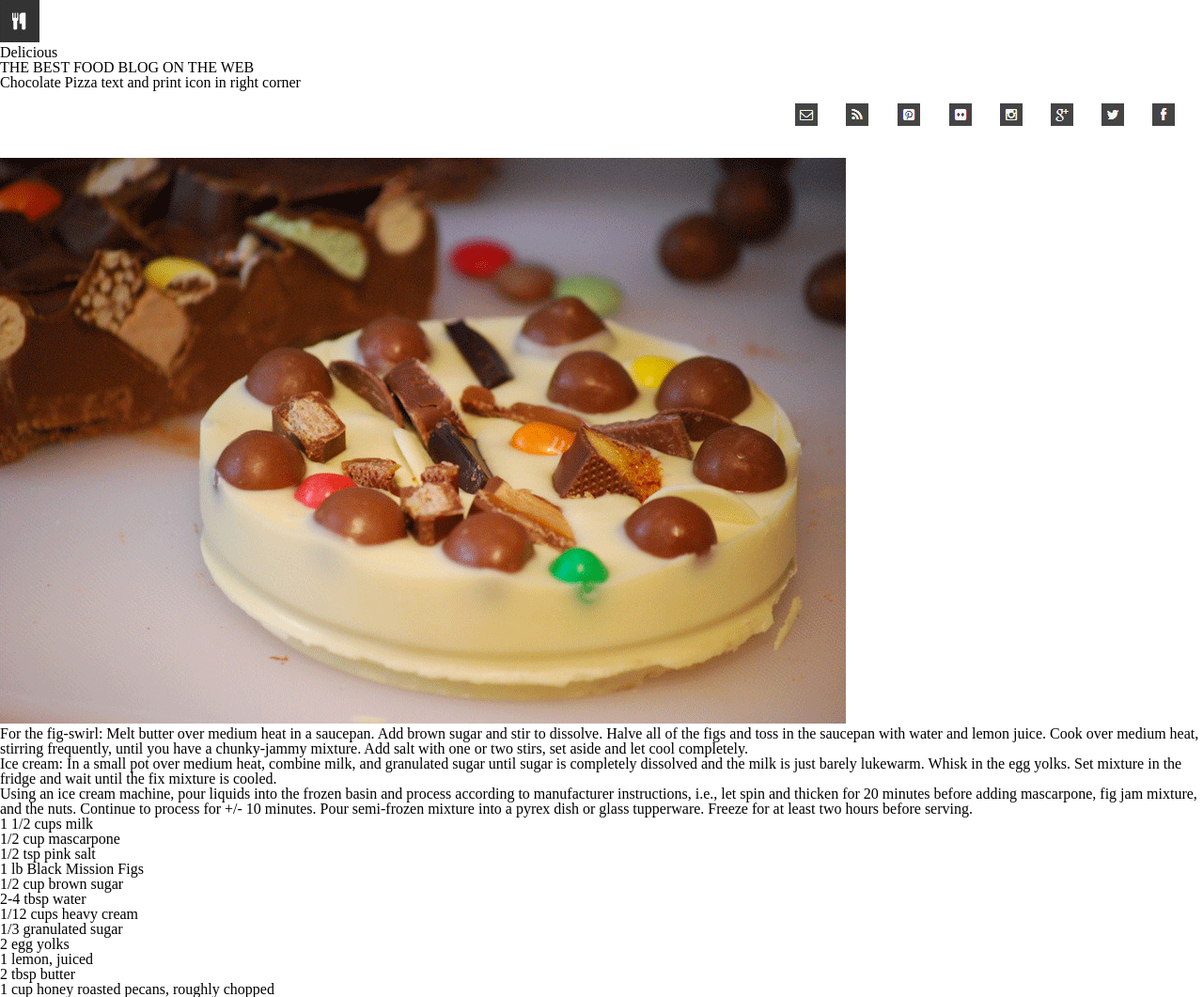
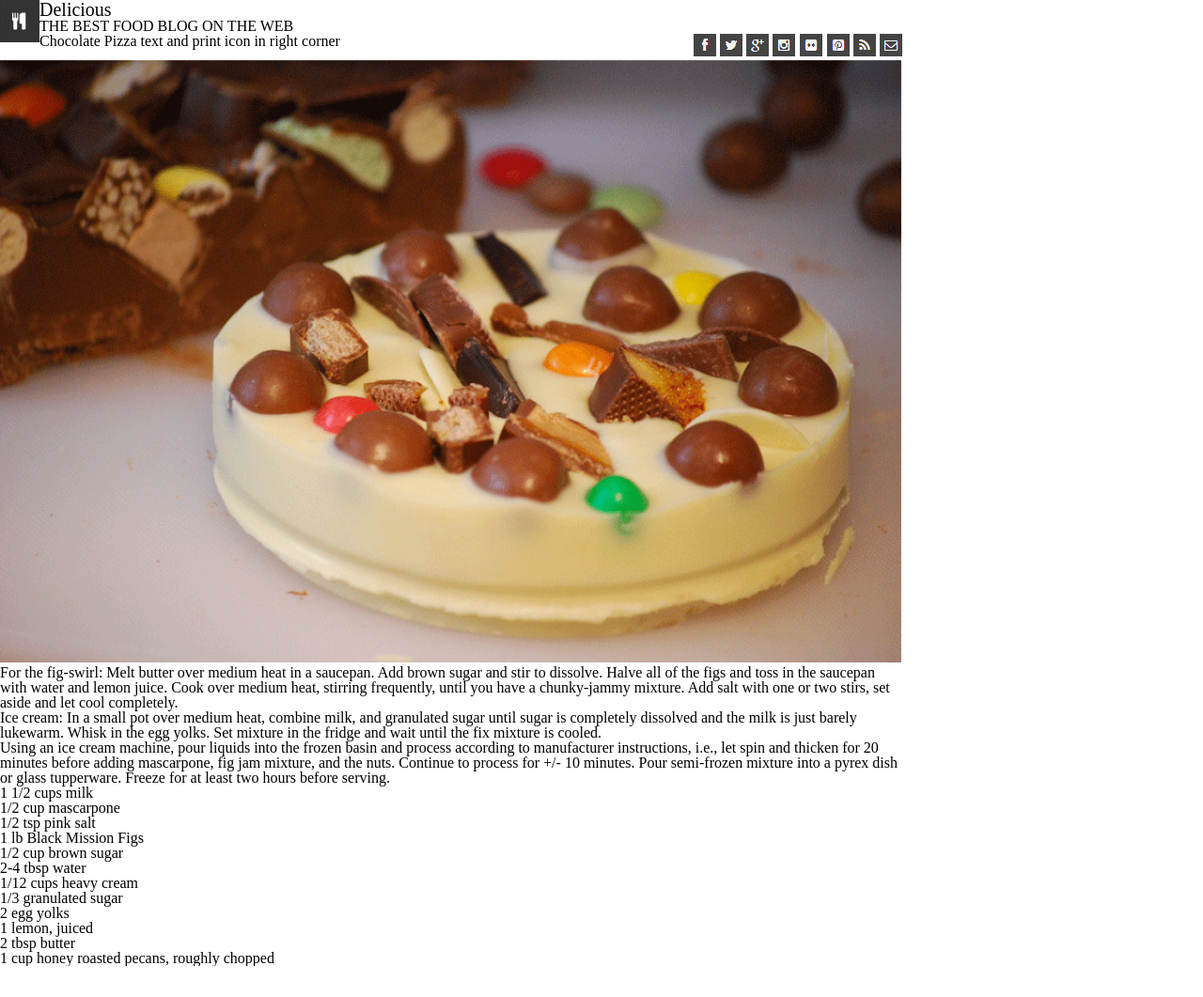
Before and after one commit to andrewquamme/chocolate-pizza, a plain HTML site: page index.html in a window 1280 px wide. Shown: the whole page at 94% size. After the commit the page ends 1028 px from the top, so only its background shows below. Drawn offline with Linux system fonts and the light colour scheme.

Commit message:
styles css

```diff
--- a/css/style.css
+++ b/css/style.css
@@ -1,19 +1,37 @@
+body {
+  width: 960px;
+}
+
 /*Header*/
+head {
+  width: 960px;
+  height: 300px;
+  margin-bottom: 30px;
+}
+
+#logo-list h2 {
+  font-size: 20px;
+}
+
+nav img {
+  float: left;
+}
+
+#social-list {
+  float: right;
+}
+
 #social-list li {
     display: inline-block;
-    margin-top: 40px;
-    margin-right: 80px;
-    float: right;
-    margin: 30px 30px 30px 0px;
-
 }
 
-/*body*/
+/*main*/
+main {
+  width: 960px;
+}
 
-
-
-/*main*/
-
-
+main img {
+  width: 960px;
+}
 
 /*footer*/
```
